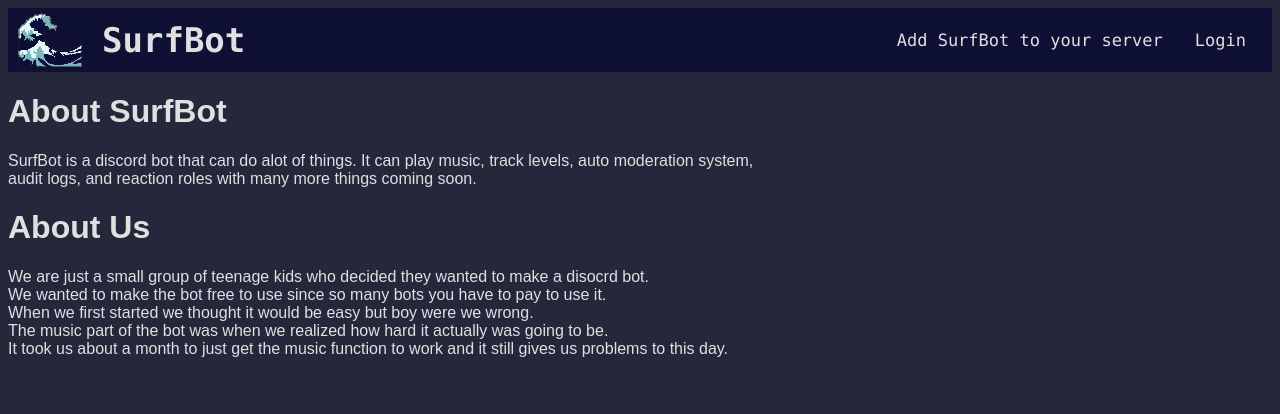
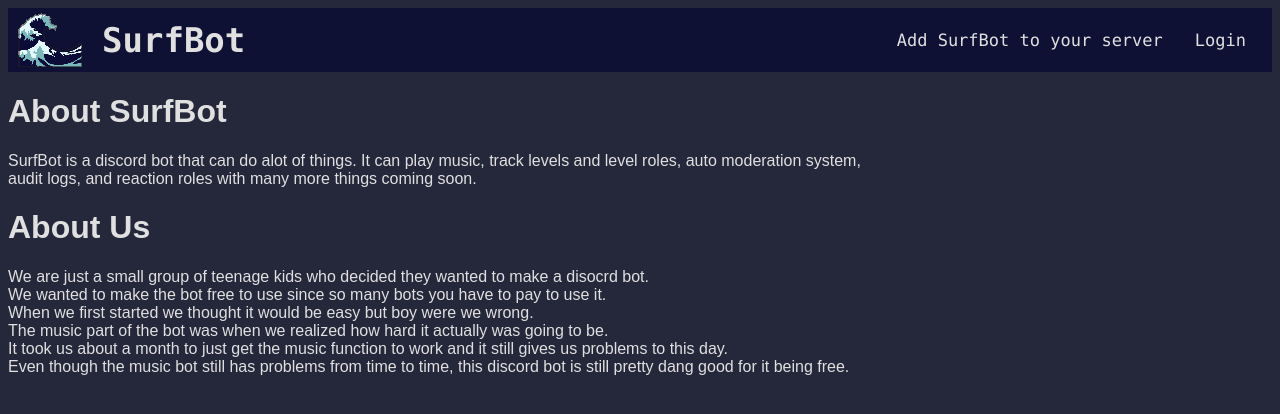
Before and after one commit to NathanNull/GitBot2, a Flask app: page / in a window 1280 px wide. Shown: the top 414 px of the page. Run offline with Flask 2, Linux system fonts and the light colour scheme; parts of the project's set-up code (start-up, migrations or seed data) failed here and were passed over.

Commit message:
added more info to site

```diff
--- a/website/templates/home.html
+++ b/website/templates/home.html
@@ -1,6 +1,6 @@
 <div id="content">
     <h1>About SurfBot</h1>
-    SurfBot is a discord bot that can do alot of things. It can play music, track levels, auto moderation system,</br>
+    SurfBot is a discord bot that can do alot of things. It can play music, track levels and level roles, auto moderation system,</br>
     audit logs, and reaction roles with many more things coming soon.</br>
     <h1>About Us</h1>
     We are just a small group of teenage kids who decided they wanted to make a disocrd bot.</br>
@@ -8,4 +8,5 @@
     When we first started we thought it would be easy but boy were we wrong.</br>
     The music part of the bot was when we realized how hard it actually was going to be.</br>
     It took us about a month to just get the music function to work and it still gives us problems to this day.</br>
+    Even though the music bot still has problems from time to time, this discord bot is still pretty dang good for it being free.</br>
 </div>
```
